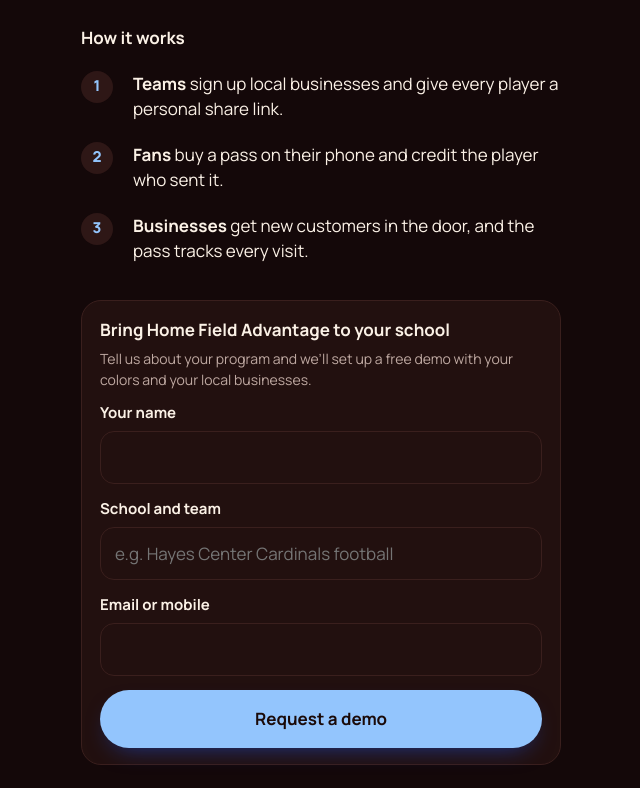
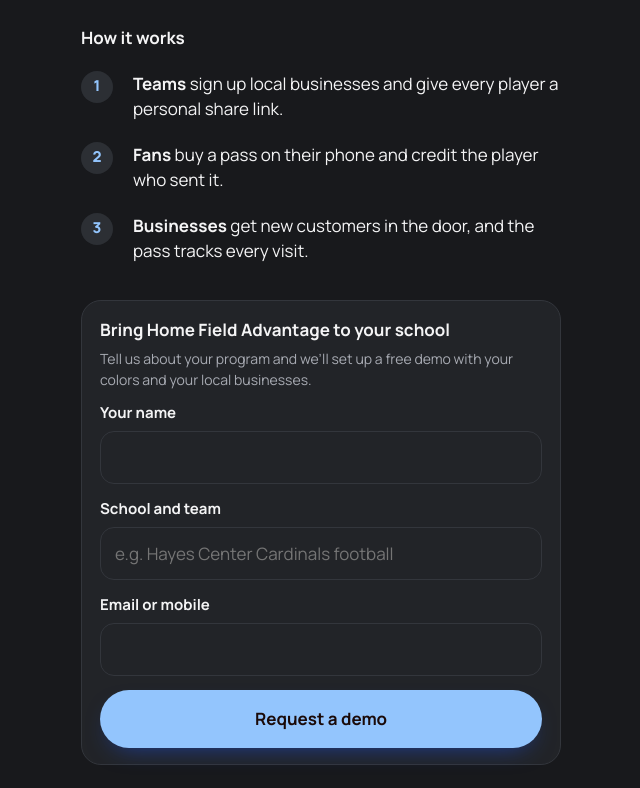
Before and after one commit to acmeprintingco/Home-field-advantage, a plain HTML site: page index.html in a window 1280 px wide. Shown: the part 572-1360 px from the top of the page, without its empty margins (319-959 px from the left). Drawn offline with Linux system fonts and the dark colour scheme.

Commit message:
Main page dark mode: charcoal grey instead of reddish brown
Co-Authored-By: Claude Opus 5.5 <noreply@anthropic.com>
Claude-Session: https://claude.ai/code/session_01MyKCkkpPptiKcMP2UNVSJV

```diff
--- a/index.html
+++ b/index.html
@@ -25,14 +25,14 @@
 @media (prefers-color-scheme: dark){
   :root:not([data-theme="light"]){
     color-scheme: dark;
-    --bg:#140809; --surface:#22100F; --ink:#FBF1E6; --muted:#BFA9A2; --line:#3A1F1D;
-    --royal:var(--c-acc2); --royal-ink:var(--c-ink2,#1A0A09); --gold:var(--c-acc2); --chip:#2E1716; --warn:#FFC86B;
+    --bg:#18191C; --surface:#222428; --ink:#F4F4F5; --muted:#A8ABB3; --line:#33363C;
+    --royal:var(--c-acc2); --royal-ink:var(--c-ink2,#1A0A09); --gold:var(--c-acc2); --chip:#2C2F34; --warn:#FFC86B;
   }
 }
 :root[data-theme="dark"]{
   color-scheme: dark;
-  --bg:#140809; --surface:#22100F; --ink:#FBF1E6; --muted:#BFA9A2; --line:#3A1F1D;
-  --royal:var(--c-acc2); --royal-ink:var(--c-ink2,#1A0A09); --gold:var(--c-acc2); --chip:#2E1716; --warn:#FFC86B;
+  --bg:#18191C; --surface:#222428; --ink:#F4F4F5; --muted:#A8ABB3; --line:#33363C;
+  --royal:var(--c-acc2); --royal-ink:var(--c-ink2,#1A0A09); --gold:var(--c-acc2); --chip:#2C2F34; --warn:#FFC86B;
 }
 html{scroll-padding-top:env(safe-area-inset-top,0px)}
 *,*::before,*::after{box-sizing:border-box}
```
